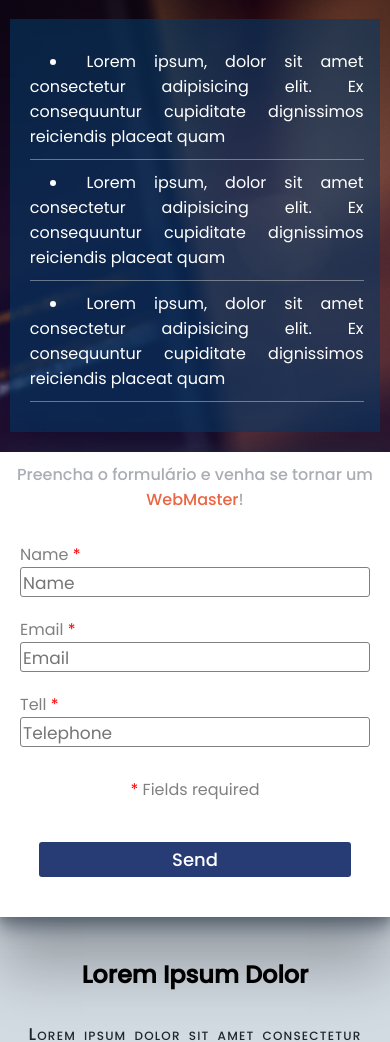
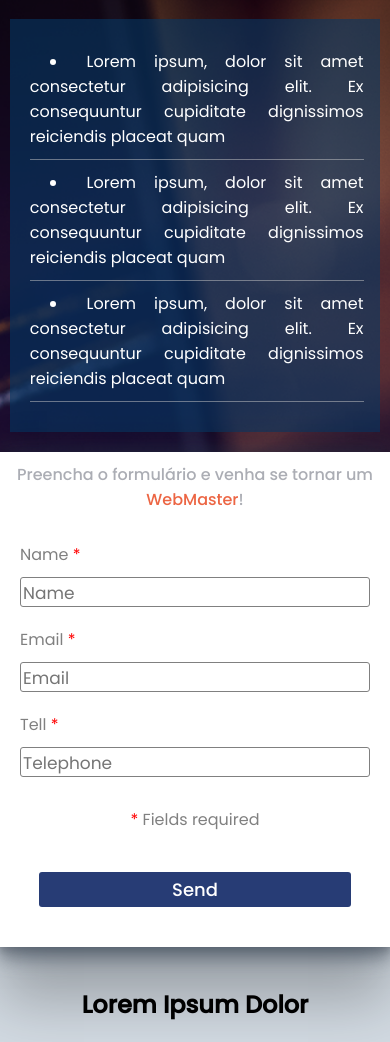
Before and after one commit to marcos-dev-web/projects-course, a plain HTML site: page Landing-page-P1/index.html in a window 390 px wide. Shown: the part 61-1103 px from the top of the page. Drawn offline with Linux system fonts and the light colour scheme.

Commit message:
update in some styles

```diff
--- a/Landing-page-P1/css/style.css
+++ b/Landing-page-P1/css/style.css
@@ -83,6 +83,7 @@ section.form .title h3 span {
 
 .container_input > input {
 	padding: 2px 3px 0px 2px;
+	margin-top: 10px;
 	border-radius: 3px;
 	border: 1px solid gray;
 	color: #2f3640;
@@ -156,6 +157,7 @@ section.form .title h3 span {
 	.list-items {
 		width: 95% !important;
 		min-width: 10px;
+		max-width: 600px;
 		margin: 20px auto;
 	}
 
@@ -171,7 +173,7 @@ section.form .title h3 span {
 	section.form {
 		position: static;
 		width: 100%;
-		max-width: none;
+		max-width: 600px;
 		border-radius: 0;
 	}
 }
```
